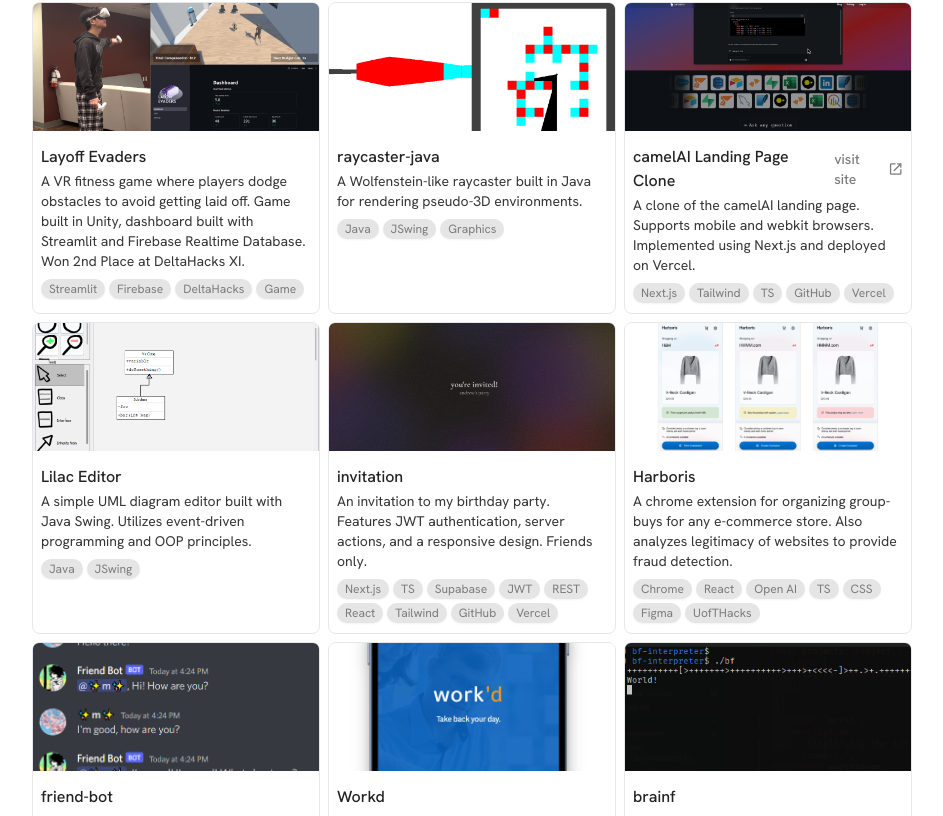
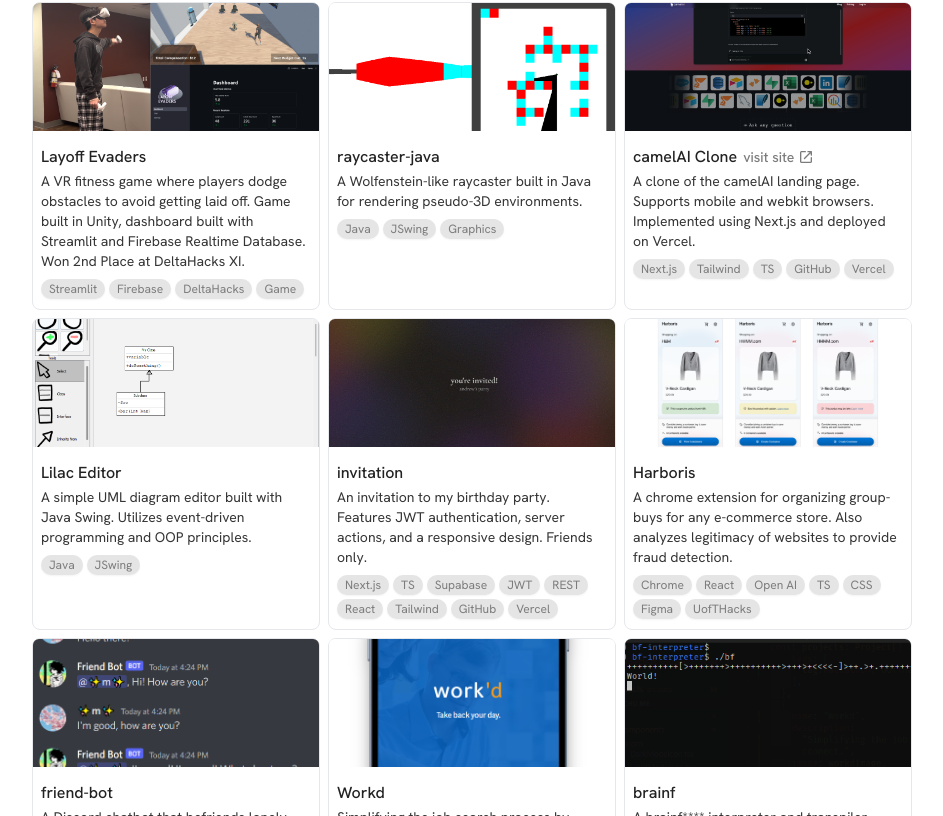
Before and after one commit to andrewchu16/andrewchu.ca, a Next.js app: page /projects in a window 1280 px wide. Shown: the part 1164-1980 px from the top of the page, without its empty margins (292-1235 px from the left). Built offline with nearby package versions, Linux system fonts and the light colour scheme.

Commit message:
Update camelai project title

```diff
--- a/src/components/project-gallery/components/ProjectCard.tsx
+++ b/src/components/project-gallery/components/ProjectCard.tsx
@@ -23,13 +23,11 @@ export default function ProjectCard({ project }: { project: Project }) {
       </div>
       <div className="px-2 pt-1.5 pb-2.5">
         <div className="flex items-center mb-0.5 gap-1.5">
-          <h1>
-            <WebLink href={project.projectUrl}>{project.name}</WebLink>
-          </h1>
+          <WebLink className="" href={project.projectUrl}>{project.name}</WebLink>
           {project.siteUrl && (
             <WebLink
               href={project.siteUrl}
-              className="text-sm text-secondary flex gap-1 items-center hover:text-body hover:fill-body fill-secondary hover:decoration-transparent"
+              className="text-sm text-secondary flex gap-1 items-center hover:text-body hover:fill-body fill-secondary hover:decoration-transparent whitespace-nowrap"
             >
               visit site
               <OpenInNewIcon className="h-4" />
--- a/src/data/projects.ts
+++ b/src/data/projects.ts
@@ -213,7 +213,7 @@ const projects: Project[] = [
     ],
   },
   {
-    name: "camelAI Landing Page Clone",
+    name: "camelAI Clone",
     description: "A clone of the camelAI landing page. Supports mobile and webkit browsers. Implemented using Next.js and deployed on Vercel.",
     image: camelaiCloneImage,
     imageAlt: "camelAI landing page clone",
```
